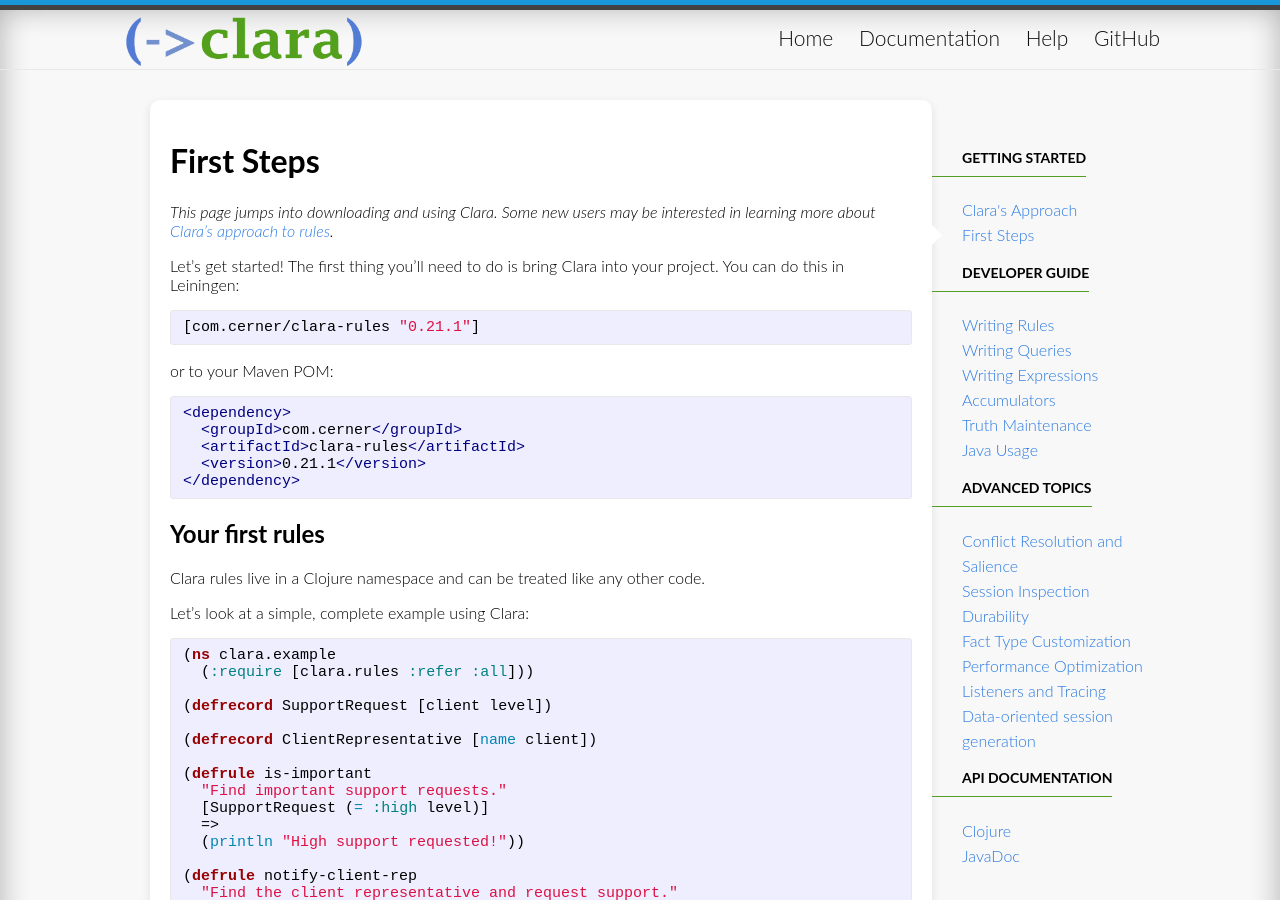
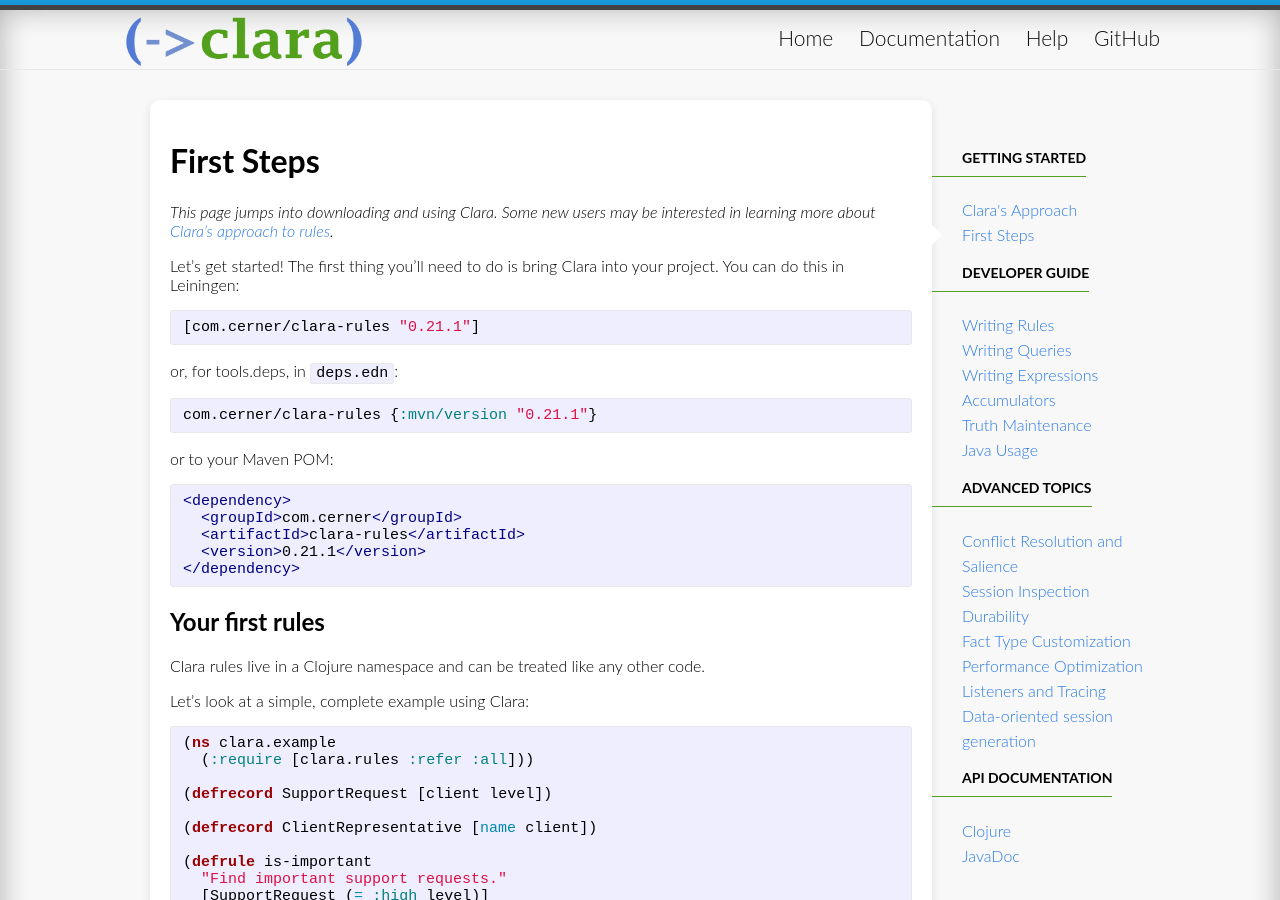
Before and after one commit to oracle-samples/clara-site, a Jekyll site: the page built from _docs/firststeps.md, in a window 1280 px wide and 900 px high. Built offline with Jekyll 4.4.1, drawn with Linux system fonts in a browser that asks for light colours.

Commit message:
Add installation instructions for tools.deps

```diff
--- a/_docs/firststeps.md
+++ b/_docs/firststeps.md
@@ -10,6 +10,12 @@ Let's get started! The first thing you'll need to do is bring Clara into your pr
 
 {% highlight clojure %}
 [com.cerner/clara-rules "{{site.clara_version}}"]
+{% endhighlight %}
+
+or, for tools.deps, in `deps.edn`:
+
+{% highlight clojure %}
+com.cerner/clara-rules {:mvn/version "{{site.clara_version}}"}
 {% endhighlight %}
 
 or to your Maven POM:
```
